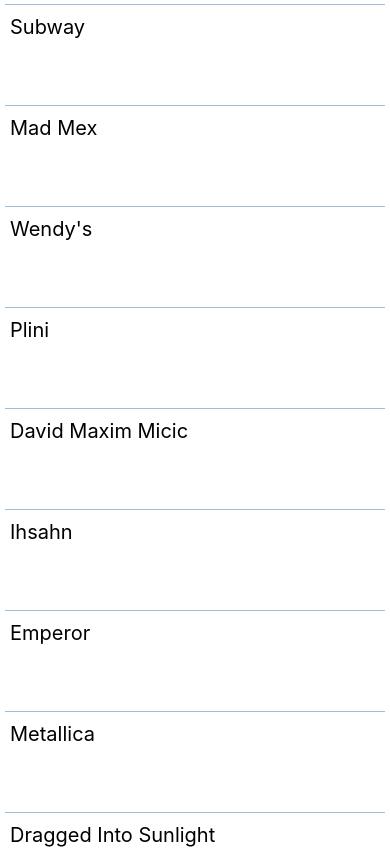
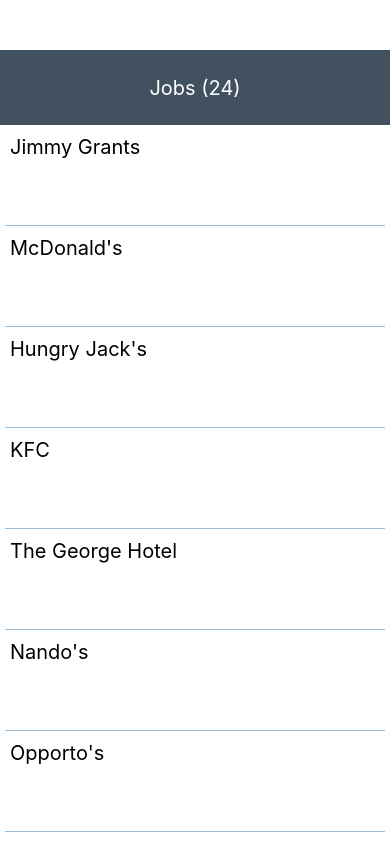
Before and after one commit to lukephelan/fieldworker, a React Native app: screen / in a window 390 px wide. Shown: the top 849 px of the page. Built offline with nearby package versions, Linux system fonts and the light colour scheme.

Commit message:
Adjust list height

```diff
--- a/components/ListHeader.js
+++ b/components/ListHeader.js
@@ -28,7 +28,6 @@
         justifyContent: 'center',
         alignItems: 'center',
         height: 75,
-        marginTop: 50,
         backgroundColor: '#425160'
     },
     headerText: {
--- a/components/MasterList.js
+++ b/components/MasterList.js
@@ -42,7 +42,8 @@
 
 const styles = StyleSheet.create({
     masterList: {
-        width: '100%'
+        width: '100%',
+        height: '100%'
     },
     list: {},
     seperator: {
```
